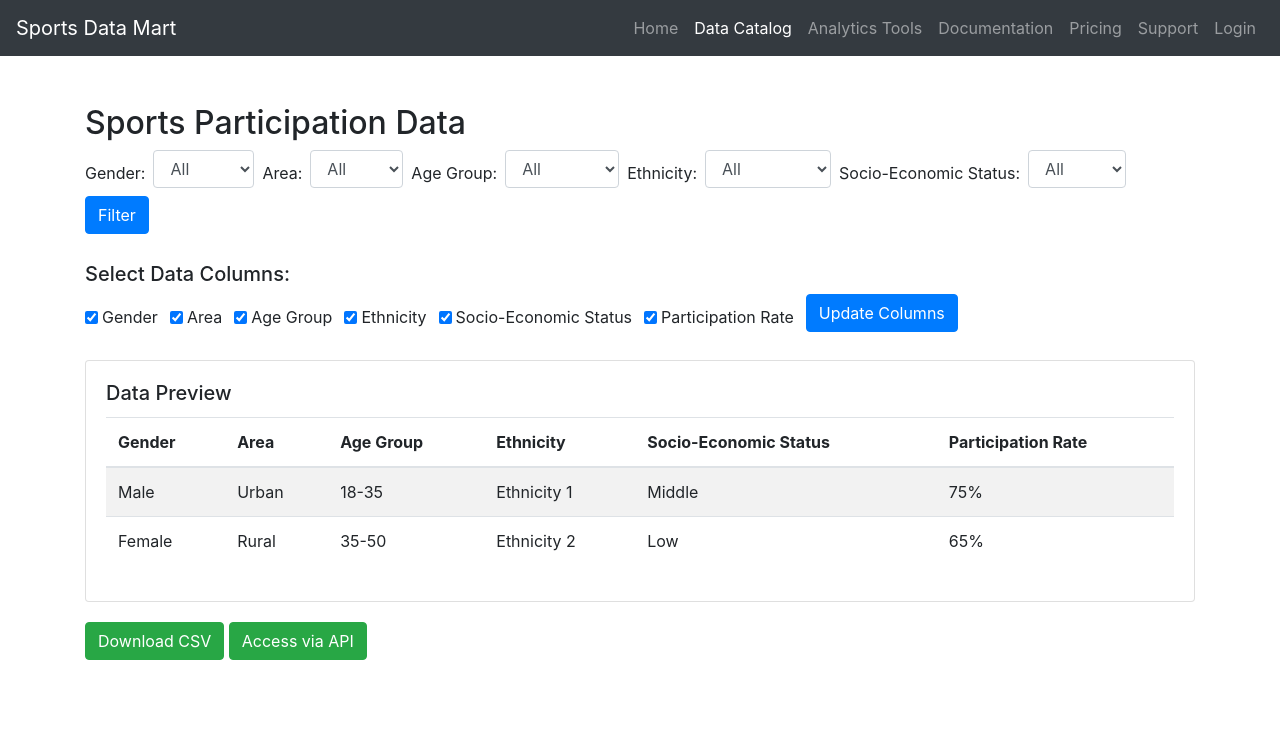
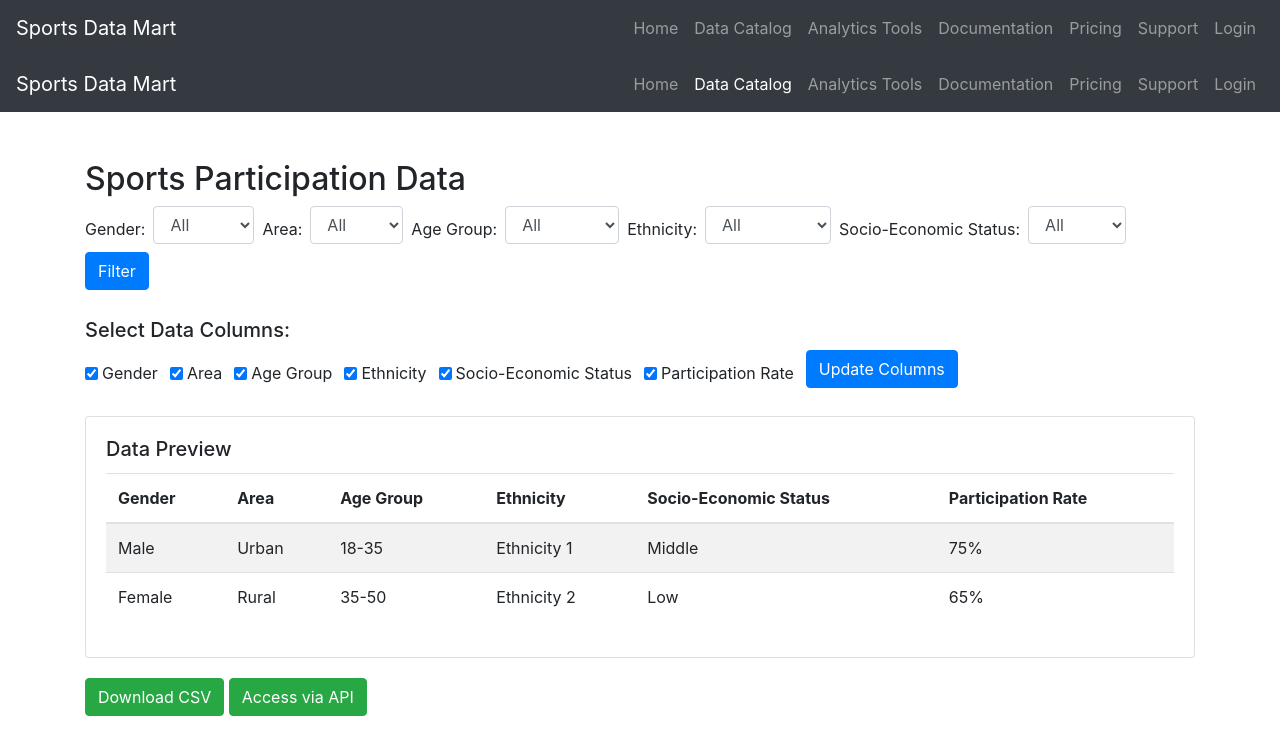
Before and after one commit to PressGO/pressgo.github.io, a plain HTML site: page index.html in a window 1280 px wide. Drawn offline with nearby package versions, Linux system fonts and the light colour scheme.

Commit message:
Update index.html

```diff
--- a/index.html
+++ b/index.html
@@ -20,7 +20,38 @@
 </head>
 <body>
 
-    <!-- Navigation Menu -->
+   <!-- Navigation Menu -->
+    <nav class="navbar navbar-expand-lg navbar-dark bg-dark">
+        <a class="navbar-brand" href="#">Sports Data Mart</a>
+        <button class="navbar-toggler" type="button" data-toggle="collapse" data-target="#navbarNav" aria-controls="navbarNav" aria-expanded="false" aria-label="Toggle navigation">
+            <span class="navbar-toggler-icon"></span>
+        </button>
+        <div class="collapse navbar-collapse" id="navbarNav">
+            <ul class="navbar-nav ml-auto">
+                <li class="nav-item">
+                    <a class="nav-link" href="#">Home</a>
+                </li>
+                <li class="nav-item">
+                    <a class="nav-link" href="data-catalog.html">Data Catalog</a> <!-- Updated link -->
+                </li>
+                <li class="nav-item">
+                    <a class="nav-link" href="#">Analytics Tools</a>
+                </li>
+                <li class="nav-item">
+                    <a class="nav-link" href="#">Documentation</a>
+                </li>
+                <li class="nav-item">
+                    <a class="nav-link" href="#">Pricing</a>
+                </li>
+                <li class="nav-item">
+                    <a class="nav-link" href="#">Support</a>
+                </li>
+                <li class="nav-item">
+                    <a class="nav-link" href="#">Login</a>
+                </li>
+            </ul>
+        </div>
+    </nav> <!-- Navigation Menu -->
     <nav class="navbar navbar-expand-lg navbar-dark bg-dark">
         <a class="navbar-brand" href="#">Sports Data Mart</a>
         <button class="navbar-toggler" type="button" data-toggle="collapse" data-target="#navbarNav" aria-controls="navbarNav" aria-expanded="false" aria-label="Toggle navigation">
```
